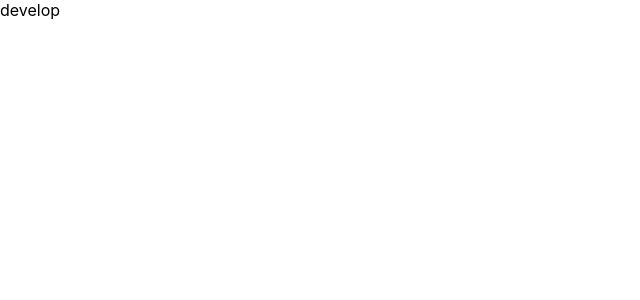
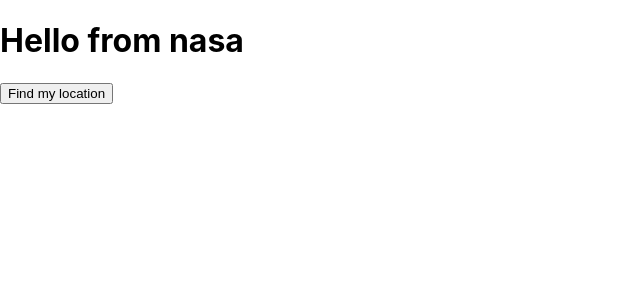
Before and after one commit to kkordesh/twentyfourhour, a React (Create React App) app: page / in a window 1280 px wide. Shown: the top 300 px of the page, without its empty margins (0-640 px from the left). Built offline with nearby package versions, Linux system fonts and the light colour scheme.

Commit message:
successful image display

```diff
--- a/src/App.jsx
+++ b/src/App.jsx
@@ -1,10 +1,12 @@
 import logo from './logo.svg';
 import './App.css';
+import Nasa from './Nasa'
+import react from 'react'
 
 function App() {
   return (
     <div>
-      develop
+     <Nasa />
     </div>
   );
 }
--- /dev/null
+++ b/src/Nasa.jsx
@@ -0,0 +1,46 @@
+import React, { useState, useEffect } from 'react';
+
+
+const baseURL = 'https://api.nasa.gov/planetary/earth/imagery?lon=100.75&lat=1.5&date=2014-02-01&api_key='
+const key = '1S6mGpqYmXLPl5kyQlvCibXVZYtq9Rb6hx6qxguF'
+console.log(baseURL)
+
+const Nasa = (props) => {
+
+       //const latitude = 20
+      // const longitude = 20
+
+  const [results, setResults] = useState([]);
+
+
+    const fetchResults = () => {
+        fetch("https://api.nasa.gov/planetary/earth/imagery?lon=100.75&lat=1.5&date=2014-02-01&api_key=1S6mGpqYmXLPl5kyQlvCibXVZYtq9Rb6hx6qxguF&dim=.5")
+  .then(response => response.blob())
+  .then(result => setResults(URL.createObjectURL(result)))
+  .catch(error => console.log('error', error));
+   };
+
+//    const fetchResults = async () => {
+//     try {
+//         const response = await fetch (`${baseURL}`)
+//     }
+
+
+//    }
+
+
+
+   const handleSubmit = (e) => {
+   e.preventDefault();
+   fetchResults();
+   };
+
+
+    return ( <div>
+        <h1>Hello from nasa</h1>
+        <img src={results} />
+        <button type="submit" onClick={handleSubmit}>Find my location</button>
+    </div> );
+}
+
+export default Nasa;
```
